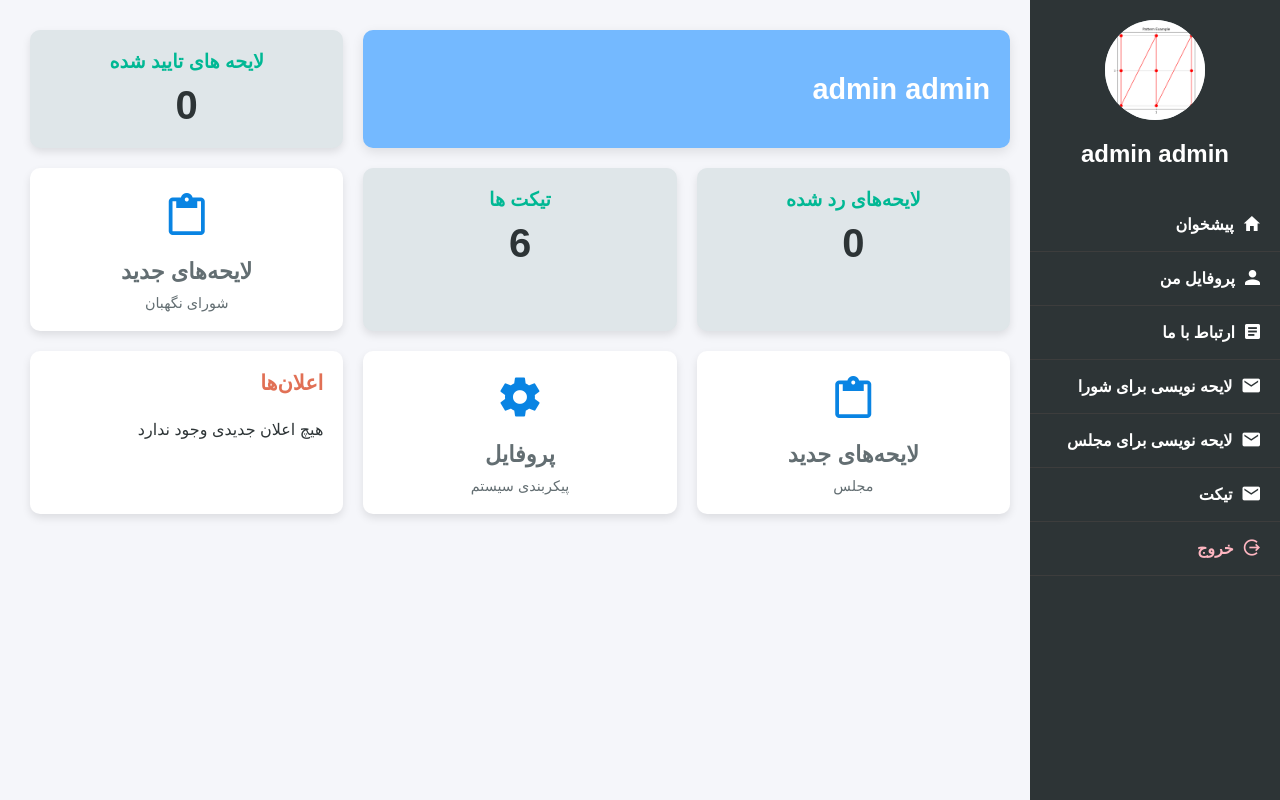
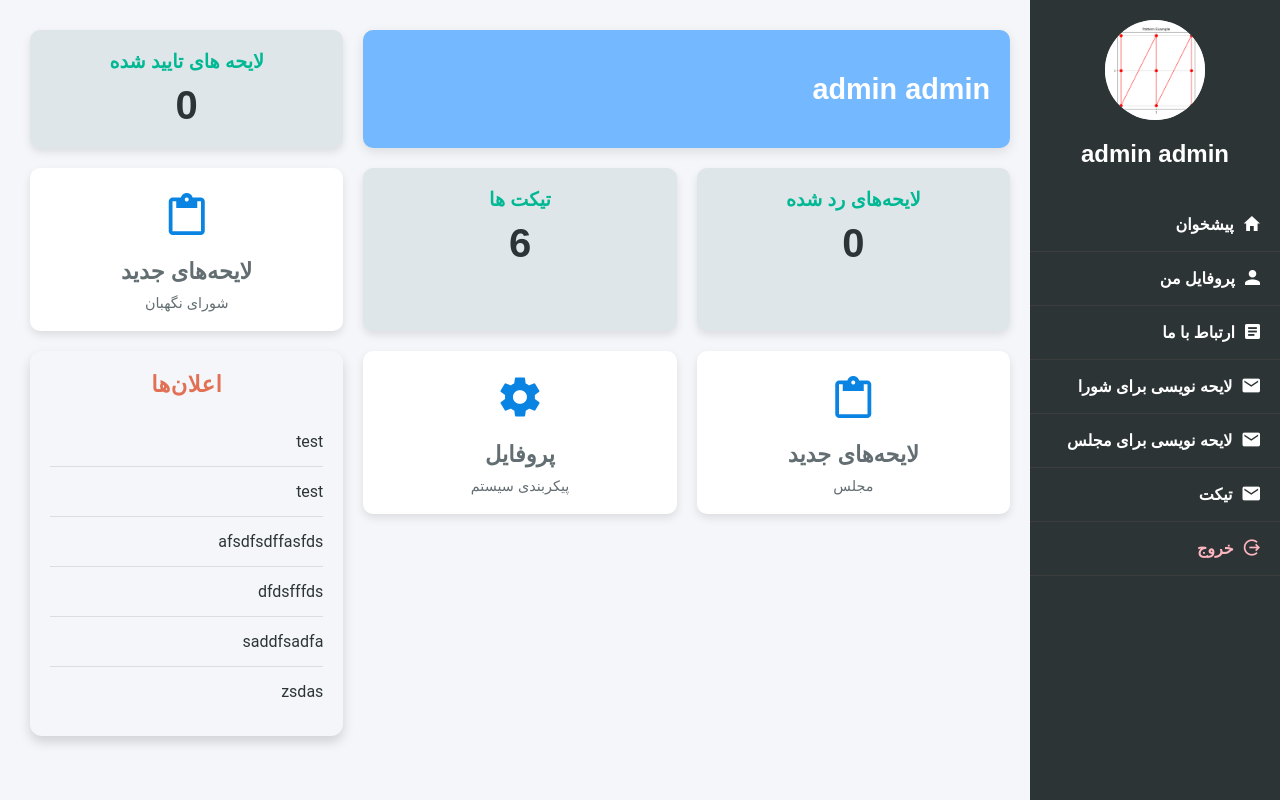
Before and after one commit to Arshiag556/layeheyar, a Django app: page /pannel/home/ in a window 1280 px wide. Run offline with Django 5.2, Linux system fonts and the light colour scheme; a user stored in the database is signed in; data comes from the database, SQL or seed files in the repository; both versions use the stored data as it was after the commit; parts of the project's set-up code (start-up, migrations or seed data) failed here and were passed over; some libraries are stand-ins or nearby versions.

Commit message:
ntification fixed

```diff
--- a/myproject/myapp/models.py
+++ b/myproject/myapp/models.py
@@ -2,6 +2,7 @@ from django.db import models
 from django.contrib.auth.models import BaseUserManager, AbstractBaseUser
 from django.utils import timezone
 from jalali_date import date2jalali
+
 
 class UserManager(BaseUserManager):
     def create_user(self, phone_number, name, family, birth_date, national_code, password=None):
@@ -82,3 +83,22 @@ class UserAccount(AbstractBaseUser):
     class Meta:
         verbose_name = "کاربر ها"
         verbose_name_plural = "کاربر ها"
+class Notification(models.Model):
+    MESSAGE_TYPES = (
+        ('public', 'Public'),  # اعلان عمومی
+        ('private', 'Private'),  # اعلان خصوصی
+    )
+
+    message = models.TextField()
+    created_at = models.DateTimeField(auto_now_add=True)
+    is_active = models.BooleanField(default=True)
+    message_type = models.CharField(max_length=10, choices=MESSAGE_TYPES, default='public')
+    users = models.ManyToManyField(UserAccount, related_name='notifications', blank=True)  # کاربران خاص که اعلان رو می‌بینند
+
+    def __str__(self):
+        # اگر می‌خواهید پیامی که شامل شماره تلفن اولین کاربر است را نمایش دهید
+        # این کد به طور فرضی اولین کاربر را می‌گیرد
+        if self.users.exists():
+            user = self.users.first()
+            return f"Notification for {user.phone_number} - {self.message[:20]}"
+        return self.message[:20]
--- a/myproject/myapp/templates/pannel/home/index.html
+++ b/myproject/myapp/templates/pannel/home/index.html
@@ -71,6 +71,7 @@
             flex-direction: column;
             align-items: center;
             transition: transform 0.3s ease, box-shadow 0.3s ease;
+            height: max-content;
         }
 
         .card:hover {
@@ -83,17 +84,19 @@
             color: #0984e3; /* رنگ آیکون‌ها */
             margin-bottom: 15px;
         }
-        .card a{
+
+        .card a {
             text-decoration: none;
             text-align: center;
         }
+
         .card h3 {
             font-size: 1.4rem;
             color: #636e72; /* رنگ عنوان کارت‌ها */
             margin-bottom: 10px;
         }
 
-        .card  p {
+        .card p {
             font-size: 0.9rem;
             color: #636e72;
         }
@@ -119,26 +122,43 @@
         }
 
         .notifications {
-            background-color: #ffffff;
-            border-radius: 10px;
+            background-color: #f4f6f9; /* پس‌زمینه کمی روشن‌تر */
+            border-radius: 12px;
             padding: 20px;
-            box-shadow: 0 4px 8px rgba(0, 0, 0, 0.1);
+            box-shadow: 0 6px 12px rgba(0, 0, 0, 0.15);
+            max-height: 400px; /* محدود کردن ارتفاع */
+            overflow-y: auto;
+            font-family: 'Roboto', sans-serif; /* استفاده از فونت مدرن */
         }
 
         .notifications h4 {
-            font-size: 1.3rem;
+            font-size: 1.4rem;
+            font-weight: 600;
             color: #e17055;
-            margin-bottom: 15px;
+            margin-bottom: 20px;
+            text-align: center;
+            letter-spacing: 0.5px;
         }
 
         .notifications ul {
             list-style: none;
+            padding: 0;
+            margin: 0;
         }
 
         .notifications ul li {
-            padding: 10px 0;
+            padding: 15px 0;
             border-bottom: 1px solid #dcdde1;
             color: #2d3436;
+            font-size: 1rem;
+            display: flex;
+            align-items: center;
+            transition: background-color 0.3s ease, transform 0.2s ease;
+        }
+
+        .notifications ul li:hover {
+            background-color: #f0f3f5; /* رنگ پس‌زمینه هنگام هاور */
+            transform: translateX(5px); /* جابجایی کمی به راست هنگام هاور */
         }
 
         .notifications ul li:last-child {
@@ -146,8 +166,28 @@
         }
 
         .notifications ul li i {
-            color: #fdcb6e; /* رنگ آیکون اعلان‌ها */
-            margin-left: 8px;
+            color: #fdcb6e;
+            margin-left: 15px;
+            font-size: 1.2rem;
+        }
+
+        .notifications ul li span {
+            flex-grow: 1;
+            padding-left: 15px;
+            font-size: 0.95rem;
+            color: #636e72;
+        }
+
+        .notifications ul li i, .notifications ul li span {
+            transition: color 0.3s ease;
+        }
+
+        .notifications ul li i:hover {
+            color: #e17055; /* تغییر رنگ آیکون هنگام هاور */
+        }
+
+        .notifications ul li span:hover {
+            color: #2d3436; /* تغییر رنگ متن هنگام هاور */
         }
 
         .subscription-container {
@@ -380,7 +420,7 @@ display: grid;
         <h4>اعلان‌ها</h4>
         <ul>
             {% for notification in notifications %}
-                <li><i class="icon ion-md-notifications"></i> {{ notification.message }}</li>
+                <li>{{ notification.message }}</li>
             {% empty %}
                 <li>هیچ اعلان جدیدی وجود ندارد</li>
             {% endfor %}
--- a/myproject/myapp/views.py
+++ b/myproject/myapp/views.py
@@ -4,13 +4,15 @@ from django.shortcuts import render, redirect, get_object_or_404
 from django.contrib.auth import login as auth_login
 from django.contrib import messages
 from .forms import SignupForm, LoginForm, CompleteProfileForm, PhoneVerificationForm
-from .models import UserAccount
+from .models import UserAccount,Notification
 from django.contrib.auth.decorators import login_required
 import random
 from .utils import send_verification_code  # فرض بر این است که تابع ارسال کد تأیید در اینجا قرار دارد
 from django.contrib.auth import update_session_auth_hash
 from tickets.models import Ticket
 from shora.models import assembly,Document
+from django.db.models import Q
+
 
 
 class SignupView(View):
@@ -175,22 +177,28 @@ def contact_us(request):
 
 
 def home(request):
+    # تعداد قانونگذاران تأیید شده و رد شده
     approved_lawmakers = assembly.objects.filter(user=request.user, status='approved').count()
     rejected_lawmakers = assembly.objects.filter(user=request.user, status='rejected').count()
-    approved_Document=assembly.objects.filter(user=request.user, status='approved').count()
-    rejected_Document=assembly.objects.filter(user=request.user, status='rejected').count()
 
+    # تعداد اسناد تأیید شده و رد شده
+    approved_Document = assembly.objects.filter(user=request.user, status='approved').count()
+    rejected_Document = assembly.objects.filter(user=request.user, status='rejected').count()
+
+    # مجموع تأیید شده‌ها و رد شده‌ها
     total_approved = approved_lawmakers + approved_Document
     total_Document = rejected_lawmakers + rejected_Document
 
+    # استفاده از message_type به جای is_public
+    notifications = Notification.objects.filter(message_type='public')  # اعلان‌های عمومی
+
     # تعداد تیکت‌های باز مربوط به کاربر جاری
-    tickets_count = Ticket.objects.filter(user=request.user, ).count()
-    # notifications = Notification.objects.all().order_by('-created_at')[:5]  # 5 اعلان اخیر
+    tickets_count = Ticket.objects.filter(user=request.user).count()
 
     return render(request, 'pannel/home/index.html', {
         'approved_lawmakers': total_approved,
         'rejected_lawmakers': total_Document,
         'tickets_count': tickets_count,
-        # 'notifications': notifications,
+        'notifications': notifications,
         'user': request.user
     })
```
Also changed, not shown: myproject/myapp/admin.py (+28 -5 lines), myproject/myapp/tasks.py (added, +10 -0 lines), myproject/db.sqlite3, myproject/myapp/migrations/0021_notification.py (added), myproject/myapp/migrations/0022_remove_notification_is_read_remove_notification_user_and_more.py (added), 1 other file. Lines whose indentation alone changed are shown as unchanged.
